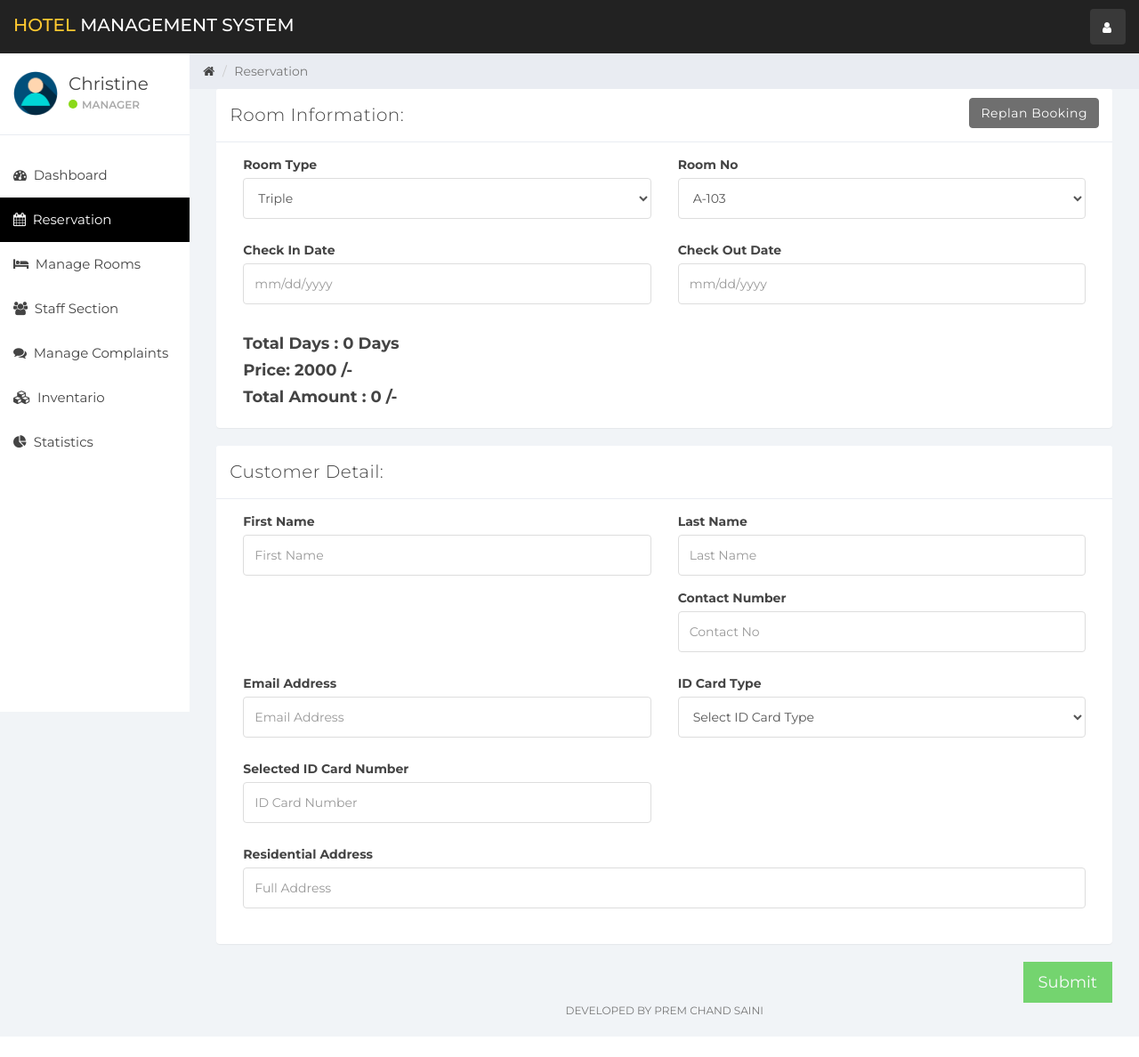
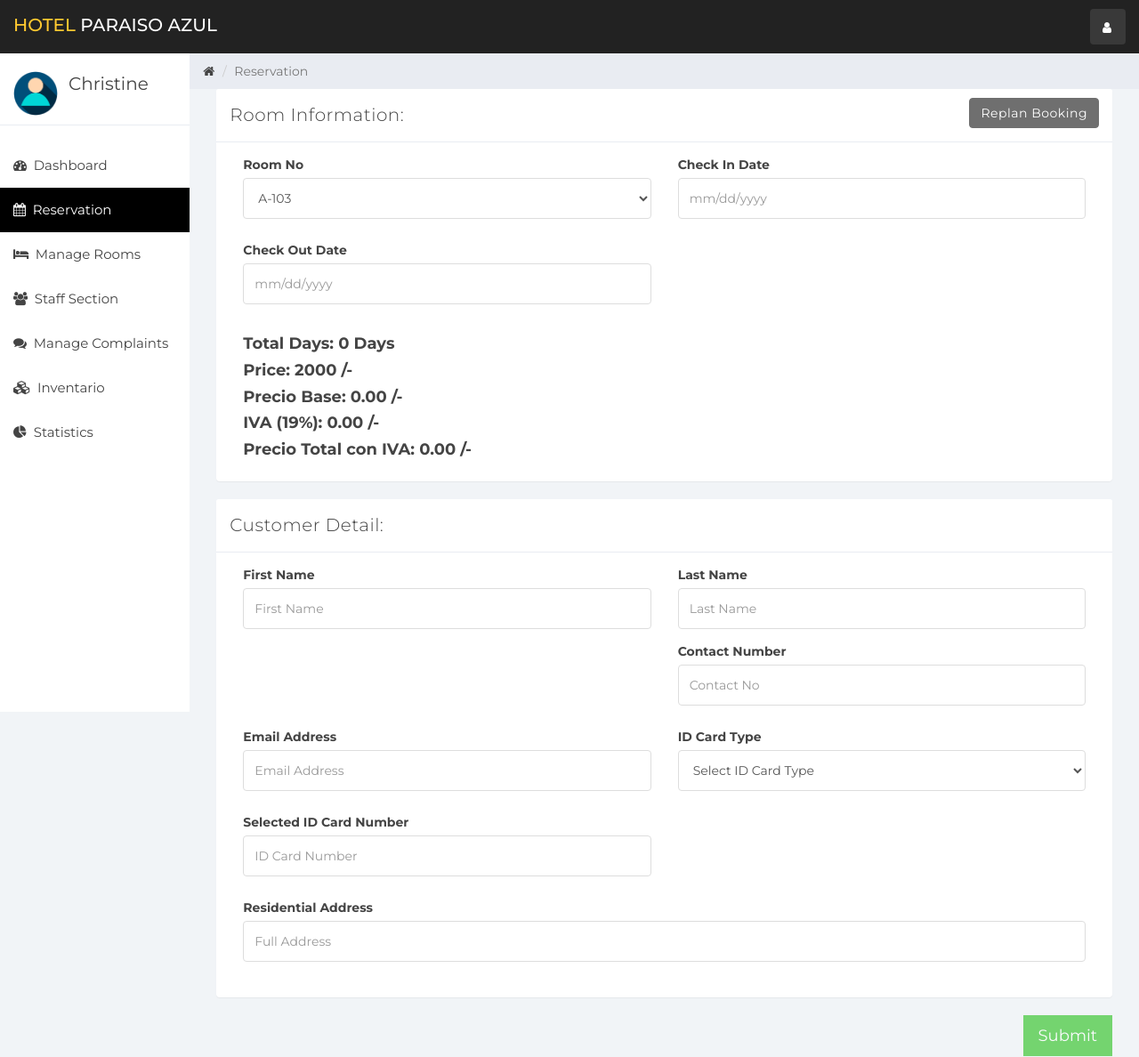
Before and after one commit to RoynerS/ParaisoAzul_main, a PHP site: page /index.php?reservation&room_id=3&room_type_id=3 in a window 1280 px wide. Shown: the whole page at 89% size. Before the commit the page ends 1165 px from the top, so only its background shows below. Run offline with PHP 8.4, Linux system fonts and the light colour scheme; a user stored in the database is signed in; data comes from the database, SQL or seed files in the repository; some libraries are stand-ins or nearby versions.

Commit message:
tercer commit noseingles

```diff
--- a/ajax.js
+++ b/ajax.js
@@ -79,6 +79,7 @@ $(document).on('click', '#roomEdit', function (e) {
     });
 
 });
+
 
 function fetch_room(val) {
     $.ajax({
--- a/header.php
+++ b/header.php
@@ -29,7 +29,7 @@
                     <span class="icon-bar"></span>
                     <span class="icon-bar"></span>
                     <span class="icon-bar"></span></button>
-                <a class="navbar-brand" href="index.php?dashboard"><span>Hotel </span>Management System</a>
+                <a class="navbar-brand" href="index.php?dashboard"><span>Hotel </span>Paraiso Azul</a>
                 <ul class="nav navbar-top-links navbar-right">
                     <li class="dropdown"><a class="dropdown-toggle count-info" data-toggle="dropdown" href="#">
                             <em class="fa fa-user"></em>
--- a/reservation.php
+++ b/reservation.php
@@ -1,4 +1,11 @@
 <?php
+// Variables por defecto
+$get_room_price = 0;
+$precioBase = 0;
+$tasaIVA = 0.19; // 19%
+$valorIVA = 0;
+$precioTotal = 0;
+
 if (isset($_GET['room_id'])){
     $get_room_id = $_GET['room_id'];
     $get_room_sql = "SELECT * FROM room NATURAL JOIN room_type WHERE room_id = '$get_room_id'";
@@ -9,8 +16,12 @@ if (isset($_GET['room_id'])){
     $get_room_type = $get_room['room_type'];
     $get_room_no = $get_room['room_no'];
     $get_room_price = $get_room['price'];
+
+    // Cálculo de IVA
+    $precioBase = $get_room_price;
+    $valorIVA = $precioBase * $tasaIVA;
+    $precioTotal = $precioBase + $valorIVA;
 }
-
 ?>
 <div class="col-sm-9 col-sm-offset-3 col-lg-10 col-lg-offset-2 main">
     <div class="row">
@@ -36,67 +47,69 @@ if (isset($_GET['room_id'])){
                 <div class="response"></div>
                 <div class="col-lg-12">
                     <?php
-                    if (isset($_GET['room_id'])){?>
+                    if (isset($_GET['room_id'])) { ?>
 
                         <div class="panel panel-default">
                             <div class="panel-heading">Room Information:
                                 <a class="btn btn-secondary pull-right" href="index.php?room_mang">Replan Booking</a>
                             </div>
                             <div class="panel-body">
-                                <div class="form-group col-lg-6">
-                                    <label>Room Type</label>
-                                    <select class="form-control" id="room_type" data-error="Select Room Type" required>
-                                        <option selected disabled>Select Room Type</option>
-                                        <option selected value="<?php echo $get_room_type_id; ?>"><?php echo $get_room_type; ?></option>
-                                    </select>
-                                    <div class="help-block with-errors"></div>
-                                </div>
 
                                 <div class="form-group col-lg-6">
                                     <label>Room No</label>
-                                    <select class="form-control" id="room_no" onchange="fetch_price(this.value)" required data-error="Select Room No">
+                                    <select class="form-control" id="room_no" onchange="fetch_price(this.value)" required
+                                        data-error="Select Room No">
                                         <option selected disabled>Select Room No</option>
-                                        <option selected value="<?php echo $get_room_id; ?>"><?php echo $get_room_no; ?></option>
+                                        <option selected value="<?php echo $get_room_id; ?>"><?php echo $get_room_no; ?>
+                                        </option>
                                     </select>
                                     <div class="help-block with-errors"></div>
                                 </div>
 
                                 <div class="form-group col-lg-6">
                                     <label>Check In Date</label>
-                                    <input type="text" class="form-control" placeholder="mm/dd/yyyy" id="check_in_date" data-error="Select Check In Date" required>
+                                    <input type="text" class="form-control" placeholder="mm/dd/yyyy" id="check_in_date"
+                                        data-error="Select Check In Date" required>
                                     <div class="help-block with-errors"></div>
                                 </div>
 
                                 <div class="form-group col-lg-6">
                                     <label>Check Out Date</label>
-                                    <input type="text" class="form-control" placeholder="mm/dd/yyyy" id="check_out_date" data-error="Select Check Out Date" required>
+                                    <input type="text" class="form-control" placeholder="mm/dd/yyyy" id="check_out_date"
+                                        data-error="Select Check Out Date" required>
                                     <div class="help-block with-errors"></div>
                                 </div>
 
                                 <div class="col-lg-12">
-                                    <h4 style="font-weight: bold">Total Days : <span id="staying_day">0</span> Days</h4>
+                                <h4 style="font-weight: bold">Total Days: <span id="staying_day">0</span> Days</h4>
                                         <h4 style="font-weight: bold">Price: <span id="price"><?php echo $get_room_price; ?></span> /-</h4>
-                                    <h4 style="font-weight: bold">Total Amount : <span id="total_price">0</span> /-</h4>
+                                        <h4 style="font-weight: bold">Precio Base: <span id="price_base">0.00</span> /-</h4>
+                                        <h4 style="font-weight: bold">IVA (19%): <span id="price_iva">0.00</span> /-</h4>
+                                        <h4 style="font-weight: bold">Precio Total con IVA: <span id="total_price_iva">0.00</span> /-</h4>
+
                                 </div>
                             </div>
                         </div>
-                    <?php } else{?>
+                    <?php } else { ?>
                         <div class="panel panel-default">
                             <div class="panel-heading">Room Information:
-                                <a class="btn btn-secondary pull-right" style="border-radius:0%" href="index.php?reservation">Replan Booking</a>
+                                <a class="btn btn-secondary pull-right" style="border-radius:0%"
+                                    href="index.php?reservation">Replan Booking</a>
                             </div>
                             <div class="panel-body">
                                 <div class="form-group col-lg-6">
                                     <label>Room Type</label>
-                                    <select class="form-control" id="room_type" onchange="fetch_room(this.value);" required data-error="Select Room Type">
+                                    <select class="form-control" id="room_type" onchange="fetch_room(this.value);" required
+                                        data-error="Select Room Type">
                                         <option selected disabled>Select Room Type</option>
                                         <?php
-                                        $query  = "SELECT * FROM room_type";
-                                        $result = mysqli_query($connection,$query);
-                                        if (mysqli_num_rows($result) > 0){
-                                            while ($room_type = mysqli_fetch_assoc($result)){
-                                                echo '<option value="'.$room_type['room_type_id'].'">'.$room_type['room_type'].'</option>';
-                                            }}
+                                        $query = "SELECT * FROM room_type";
+                                        $result = mysqli_query($connection, $query);
+                                        if (mysqli_num_rows($result) > 0) {
+                                            while ($room_type = mysqli_fetch_assoc($result)) {
+                                                echo '<option value="' . $room_type['room_type_id'] . '">' . $room_type['room_type'] . '</option>';
+                                            }
+                                        }
                                         ?>
                                     </select>
                                     <div class="help-block with-errors"></div>
@@ -104,7 +117,8 @@ if (isset($_GET['room_id'])){
 
                                 <div class="form-group col-lg-6">
                                     <label>Room No</label>
-                                    <select class="form-control" id="room_no" onchange="fetch_price(this.value)" required data-error="Select Room No">
+                                    <select class="form-control" id="room_no" onchange="fetch_price(this.value)" required
+                                        data-error="Select Room No">
 
                                     </select>
                                     <div class="help-block with-errors"></div>
@@ -112,20 +126,26 @@ if (isset($_GET['room_id'])){
 
                                 <div class="form-group col-lg-6">
                                     <label>Check In Date</label>
-                                    <input type="text" class="form-control" placeholder="mm/dd/yyyy" id="check_in_date" data-error="Select Check In Date" required>
+                                    <input type="text" class="form-control" placeholder="mm/dd/yyyy" id="check_in_date"
+                                        data-error="Select Check In Date" required>
                                     <div class="help-block with-errors"></div>
                                 </div>
 
                                 <div class="form-group col-lg-6">
                                     <label>Check Out Date</label>
-                                    <input type="text" class="form-control" placeholder="mm/dd/yyyy" id="check_out_date" data-error="Select Check Out Date" required>
+                                    <input type="text" class="form-control" placeholder="mm/dd/yyyy" id="check_out_date"
+                                        data-error="Select Check Out Date" required>
                                     <div class="help-block with-errors"></div>
                                 </div>
 
                                 <div class="col-lg-12">
-                                    <h4 style="font-weight: bold">Total Days : <span id="staying_day">0</span> Days</h4>
-                                    <h4 style="font-weight: bold">Price: <span id="price">0</span> /-</h4>
-                                    <h4 style="font-weight: bold">Total Amount : <span id="total_price">0</span> /-</h4>
+                                    <div class="col-lg-12">
+                                        <h4 style="font-weight: bold">Total Days: <span id="staying_day">0</span> Days</h4>
+                                        <h4 style="font-weight: bold">Price: <span id="price"><?php echo $get_room_price; ?></span> /-</h4>
+                                        <h4 style="font-weight: bold">Precio Base: <span id="price_base">0.00</span> /-</h4>
+                                        <h4 style="font-weight: bold">IVA (19%): <span id="price_iva">0.00</span> /-</h4>
+                                        <h4 style="font-weight: bold">Precio Total con IVA: <span id="total_price_iva">0.00</span> /-</h4>
+                                    </div>
                                 </div>
                             </div>
                         </div>
@@ -136,7 +156,8 @@ if (isset($_GET['room_id'])){
                         <div class="panel-body">
                             <div class="form-group col-lg-6">
                                 <label>First Name</label>
-                                <input class="form-control" placeholder="First Name" id="first_name" data-error="Enter First Name" required>
+                                <input class="form-control" placeholder="First Name" id="first_name"
+                                    data-error="Enter First Name" required>
                                 <div class="help-block with-errors"></div>
                             </div>
 
@@ -147,27 +168,31 @@ if (isset($_GET['room_id'])){
 
                             <div class="form-group col-lg-6">
                                 <label>Contact Number</label>
-                                <input type="number" class="form-control" data-error="Enter Min 10 Digit" data-minlength="10" placeholder="Contact No" id="contact_no" required>
+                                <input type="number" class="form-control" data-error="Enter Min 10 Digit"
+                                    data-minlength="10" placeholder="Contact No" id="contact_no" required>
                                 <div class="help-block with-errors"></div>
                             </div>
 
                             <div class="form-group col-lg-6">
                                 <label>Email Address</label>
-                                <input type="email" class="form-control" placeholder="Email Address" id="email" data-error="Enter Valid Email Address" required>
+                                <input type="email" class="form-control" placeholder="Email Address" id="email"
+                                    data-error="Enter Valid Email Address" required>
                                 <div class="help-block with-errors"></div>
                             </div>
 
                             <div class="form-group col-lg-6">
                                 <label>ID Card Type</label>
-                                <select class="form-control" id="id_card_id" data-error="Select ID Card Type" required onchange="validId(this.value);">
+                                <select class="form-control" id="id_card_id" data-error="Select ID Card Type" required
+                                    onchange="validId(this.value);">
                                     <option selected disabled>Select ID Card Type</option>
                                     <?php
-                                    $query  = "SELECT * FROM id_card_type";
-                                    $result = mysqli_query($connection,$query);
-                                    if (mysqli_num_rows($result) > 0){
-                                        while ($id_card_type = mysqli_fetch_assoc($result)){
-                                            echo '<option value="'.$id_card_type['id_card_type_id'].'">'.$id_card_type['id_card_type'].'</option>';
-                                        }}
+                                    $query = "SELECT * FROM id_card_type";
+                                    $result = mysqli_query($connection, $query);
+                                    if (mysqli_num_rows($result) > 0) {
+                                        while ($id_card_type = mysqli_fetch_assoc($result)) {
+                                            echo '<option value="' . $id_card_type['id_card_type_id'] . '">' . $id_card_type['id_card_type'] . '</option>';
+                                        }
+                                    }
                                     ?>
                                 </select>
                                 <div class="help-block with-errors"></div>
@@ -175,18 +200,21 @@ if (isset($_GET['room_id'])){
 
                             <div class="form-group col-lg-6">
                                 <label>Selected ID Card Number</label>
-                                <input type="text" class="form-control" placeholder="ID Card Number" id="id_card_no" data-error="Enter Valid ID Card No" required>
+                                <input type="text" class="form-control" placeholder="ID Card Number" id="id_card_no"
+                                    data-error="Enter Valid ID Card No" required>
                                 <div class="help-block with-errors"></div>
                             </div>
 
                             <div class="form-group col-lg-12">
                                 <label>Residential Address</label>
-                                <input type="text" class="form-control" placeholder="Full Address" id="address" required>
+                                <input type="text" class="form-control" placeholder="Full Address" id="address"
+                                    required>
                                 <div class="help-block with-errors"></div>
                             </div>
                         </div>
                     </div>
-                    <button type="submit" class="btn btn-lg btn-success pull-right" style="border-radius:0%">Submit</button>
+                    <button type="submit" class="btn btn-lg btn-success pull-right"
+                        style="border-radius:0%">Submit</button>
                 </div>
             </form>
         </div>
@@ -194,11 +222,11 @@ if (isset($_GET['room_id'])){
 
     <div class="row">
         <div class="col-sm-12">
-            <p class="back-link">Developed By Prem Chand Saini</p>
+
         </div>
     </div>
 
-</div>    <!--/.main-->
+</div> <!--/.main-->
 
 
 <!-- Booking Confirmation-->
@@ -214,7 +242,8 @@ if (isset($_GET['room_id'])){
             <div class="modal-body">
                 <div class="row">
                     <div class="col-lg-12">
-                        <div class="alert bg-success alert-dismissable" role="alert"><em class="fa fa-lg fa-check-circle">&nbsp;</em>Room Successfully Booked</div>
+                        <div class="alert bg-success alert-dismissable" role="alert"><em
+                                class="fa fa-lg fa-check-circle">&nbsp;</em>Room Successfully Booked</div>
                         <table class="table table-striped table-bordered table-responsive">
                             <!-- <thead>
                             <tr>
@@ -258,7 +287,8 @@ if (isset($_GET['room_id'])){
                 </div>
             </div>
             <div class="modal-footer">
-                <a class="btn btn-primary" style="border-radius:60px;" href="index.php?reservation"><i class="fa fa-check-circle"></i></a>
+                <a class="btn btn-primary" style="border-radius:60px;" href="index.php?reservation"><i
+                        class="fa fa-check-circle"></i></a>
             </div>
         </div>
 
--- a/sidebar.php
+++ b/sidebar.php
@@ -6,7 +6,7 @@
         </div>
         <div class="profile-usertitle">
             <div class="profile-usertitle-name"><?php echo $user['name'];?></div>
-            <div class="profile-usertitle-status"><span class="indicator label-success"></span>Manager</div>
+
         </div>
         <div class="clear"></div>
     </div>
```
Also changed, not shown: ajax.php (+36 -0 lines), inventory.php (+34 -2 lines), js/custom.js (+28 -4 lines). Lines whose indentation alone changed are shown as unchanged.
